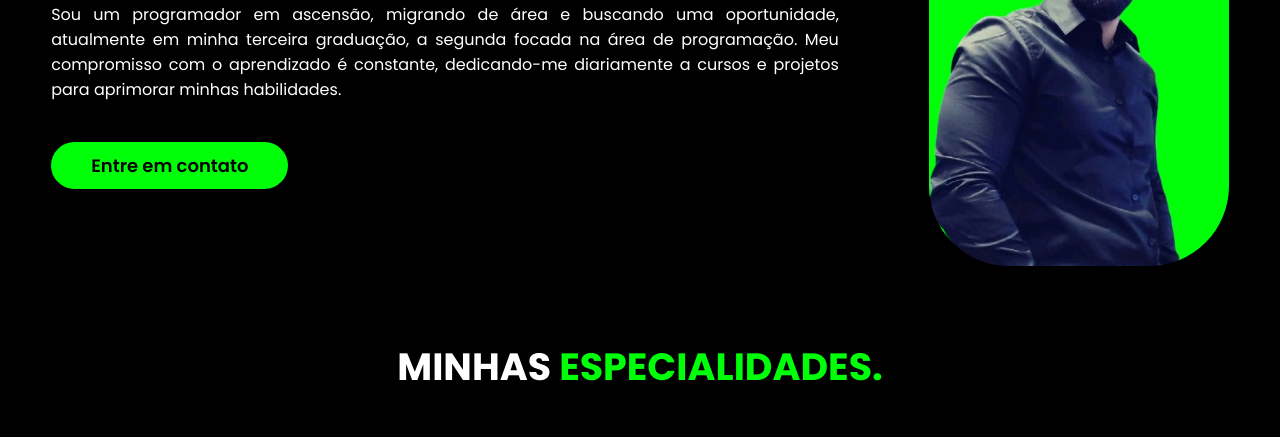
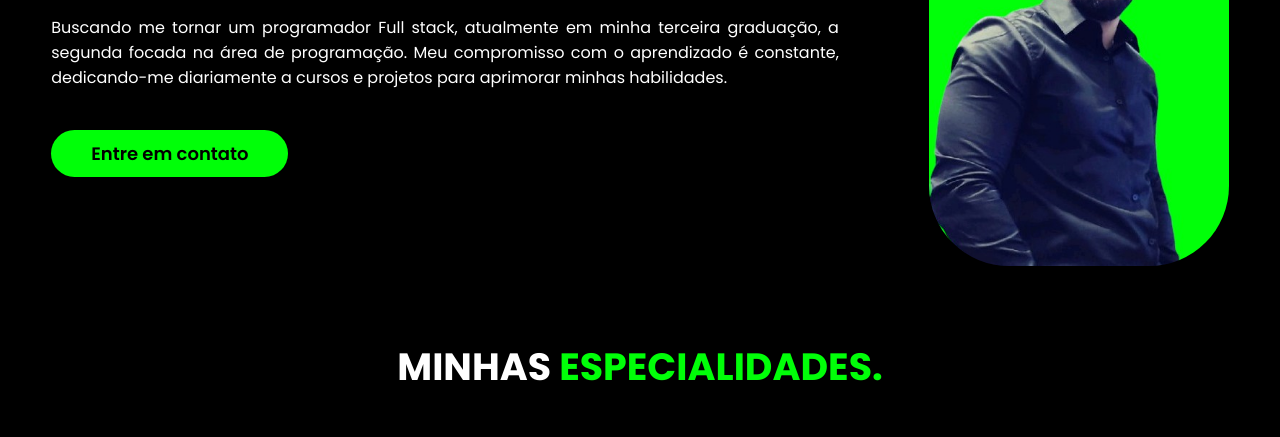
Before and after one commit to Allan-Figueiredo/Portifolio, a plain HTML site: page index.html in a window 1280 px wide. Shown: the part 438-875 px from the top of the page. Drawn offline with nearby package versions, Linux system fonts and the light colour scheme.

Commit message:
Update index.html

```diff
--- a/index.html
+++ b/index.html
@@ -72,8 +72,7 @@
                 <div class="flex">
                     <div class="txt-topo-site">
                         <h1 div id="text"><span></span></h1>
-                        <p> Sou um programador em ascensão, migrando de área e buscando
-                            uma oportunidade, atualmente em minha terceira graduação, a
+                        <p> Buscando me tornar um programador Full stack, atualmente em minha terceira graduação, a
                             segunda focada na área de programação. Meu compromisso com o
                             aprendizado é constante, dedicando-me diariamente a cursos e
                             projetos para aprimorar minhas habilidades.
```
